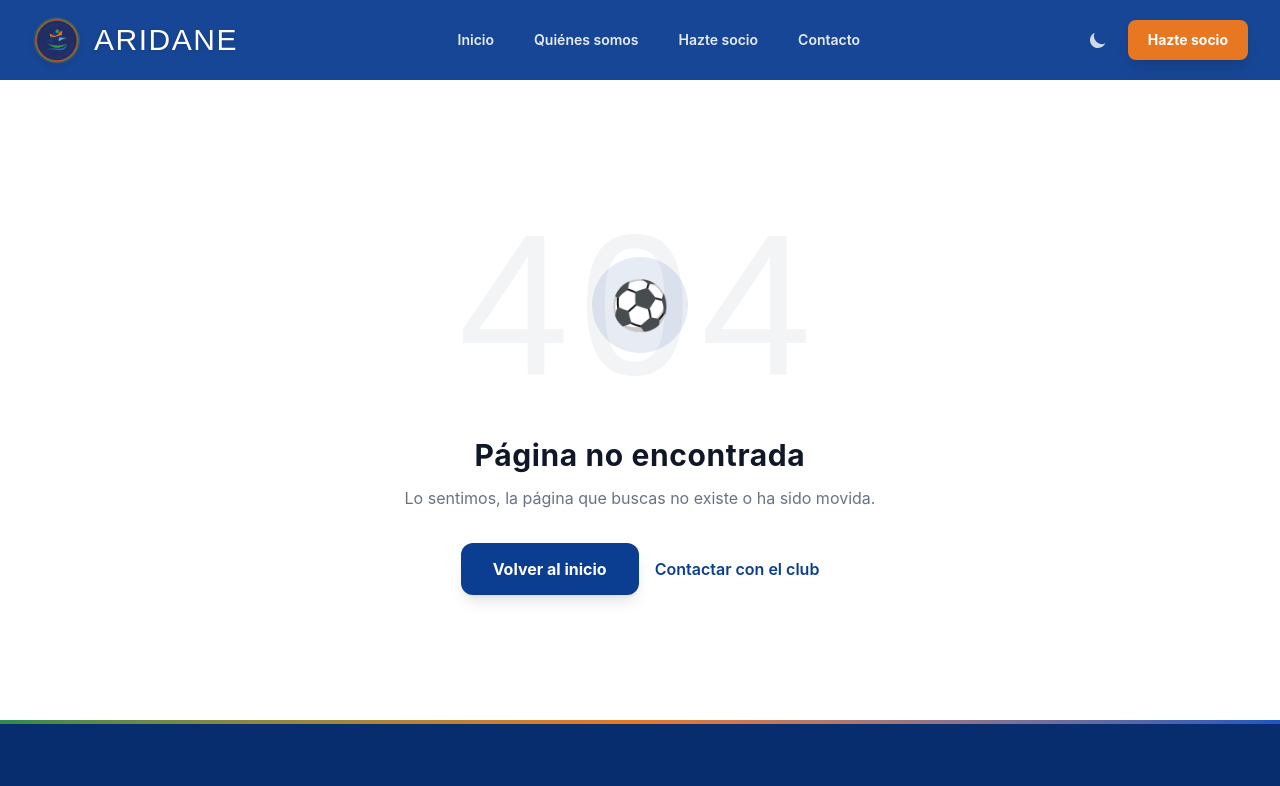
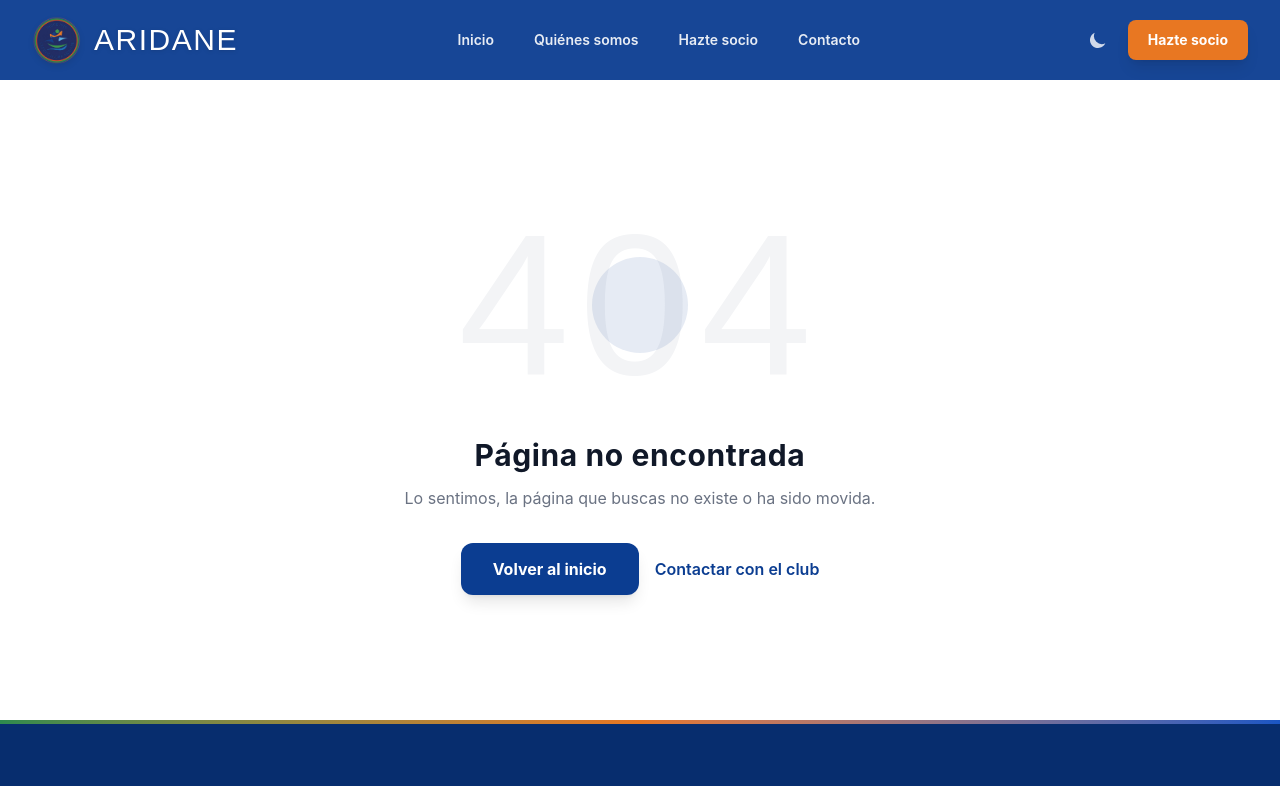
Before and after one commit to KevinRamirez1302/clubLuchaAridane, a React (Vite) app: page /404 in a window 1280 px wide. Shown: the top 786 px of the page. Built offline with nearby package versions, Linux system fonts and the light colour scheme.

Commit message:
Actualizacion

```diff
--- a/src/components/home/SponsorBar.tsx
+++ b/src/components/home/SponsorBar.tsx
@@ -14,10 +14,6 @@ export default function SponsorBar() {
   return (
     <div className="bg-gray-50 dark:bg-gray-900/40 border-y border-gray-150 dark:border-gray-800/60 py-6 sm:py-8 overflow-hidden">
       <div className="max-w-7xl mx-auto px-4 sm:px-6 lg:px-8">
-        <p className="text-center text-xs font-bold uppercase tracking-wider text-gray-400 dark:text-gray-500 mb-6">
-          Patrocinadores Principales
-        </p>
-
         <div className="relative overflow-hidden w-full">
           {/* Degradados de desvanecimiento en los bordes laterales */}
           <div className="absolute left-0 top-0 bottom-0 w-12 sm:w-20 bg-gradient-to-r from-gray-50 dark:from-gray-900/40 to-transparent pointer-events-none z-10" />
--- a/src/pages/NotFound.tsx
+++ b/src/pages/NotFound.tsx
@@ -19,7 +19,7 @@ export default function NotFound() {
             </span>
             <div className="absolute inset-0 flex items-center justify-center">
               <div className="w-24 h-24 bg-club-blue/10 dark:bg-club-blue/20 rounded-full flex items-center justify-center">
-                <span className="text-5xl">⚽</span>
+                <span className="text-5xl"></span>
               </div>
             </div>
           </div>
```
Also changed, not shown: 1 other file (tests, documents, lock files or other folders).
